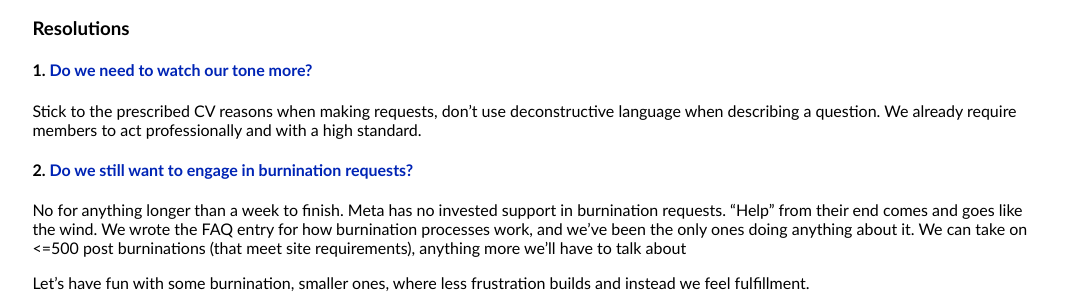
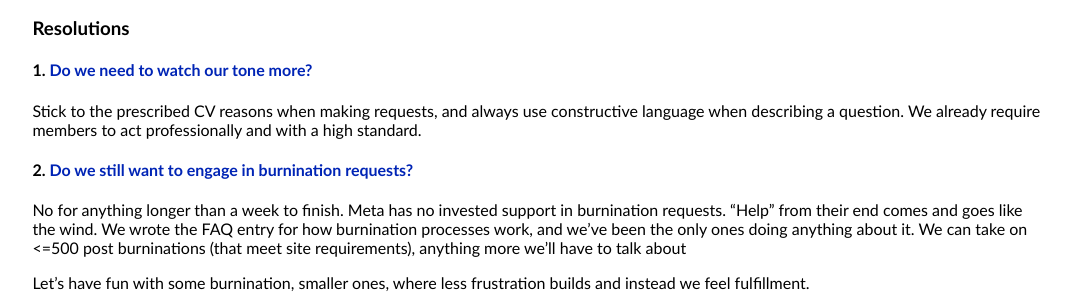
Before and after one commit to SO-Close-Vote-Reviewers/SO-Close-Vote-Reviewers.github.io, a Jekyll site: the page built from room/meetings/_posts/2017-01-16-January-2017-meeting.md, in a window 1280 px wide. Shown: the part 389-683 px from the top of the page, without its empty margins (102-1176 px from the left). Built offline with Jekyll 4.4.1, drawn with Linux system fonts in a browser that asks for light colours.

Commit message:
removing double negation

```diff
--- a/room/meetings/_posts/2017-01-16-January-2017-meeting.md
+++ b/room/meetings/_posts/2017-01-16-January-2017-meeting.md
@@ -22,7 +22,7 @@ title: January 2017
 
 #### 1. [Do we need to watch our tone more?](http://chat.stackoverflow.com/rooms/108179/conversation/2017-january-topic-1)
 
-Stick to the prescribed CV reasons when making requests, don't use deconstructive language when describing a question. We already require members to act professionally and with a high standard.
+Stick to the prescribed CV reasons when making requests, and always use constructive language when describing a question. We already require members to act professionally and with a high standard.
 
 #### 2. [Do we still want to engage in burnination requests?](http://chat.stackoverflow.com/rooms/108179/conversation/2017-january-topic-2)
 
```
